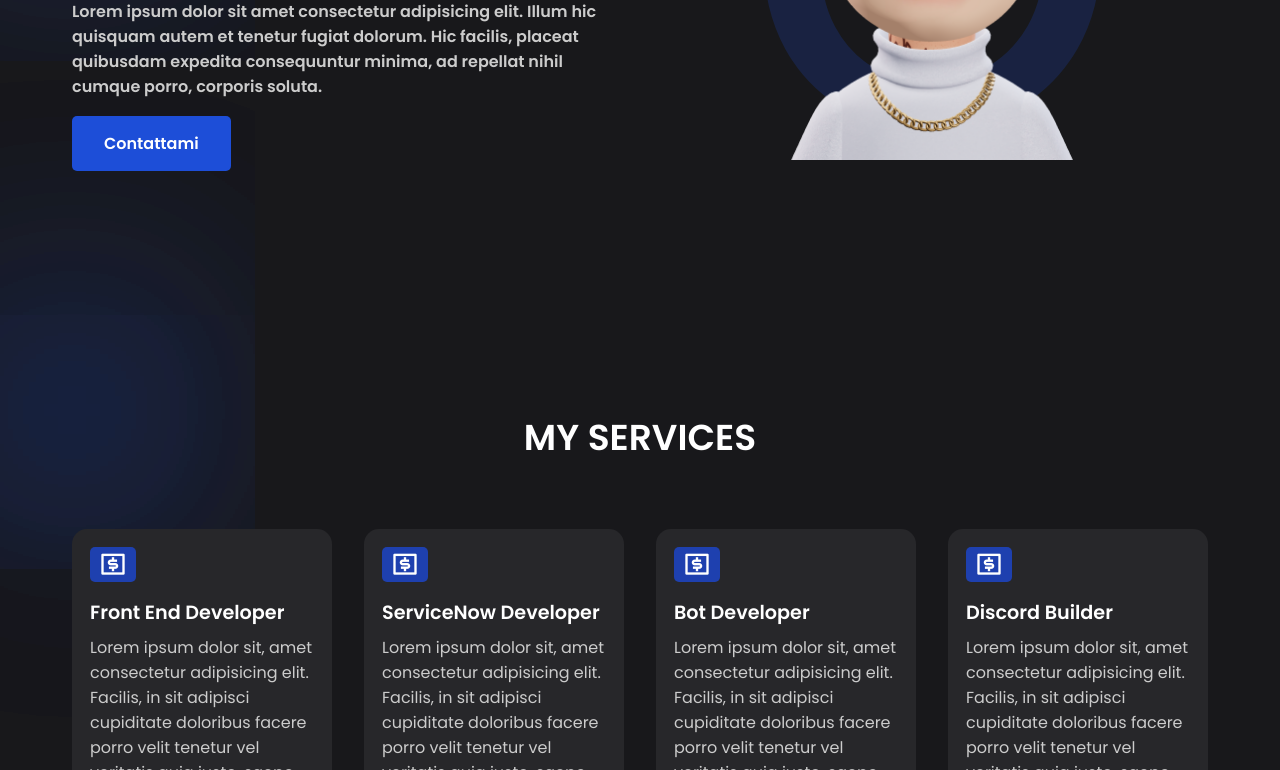
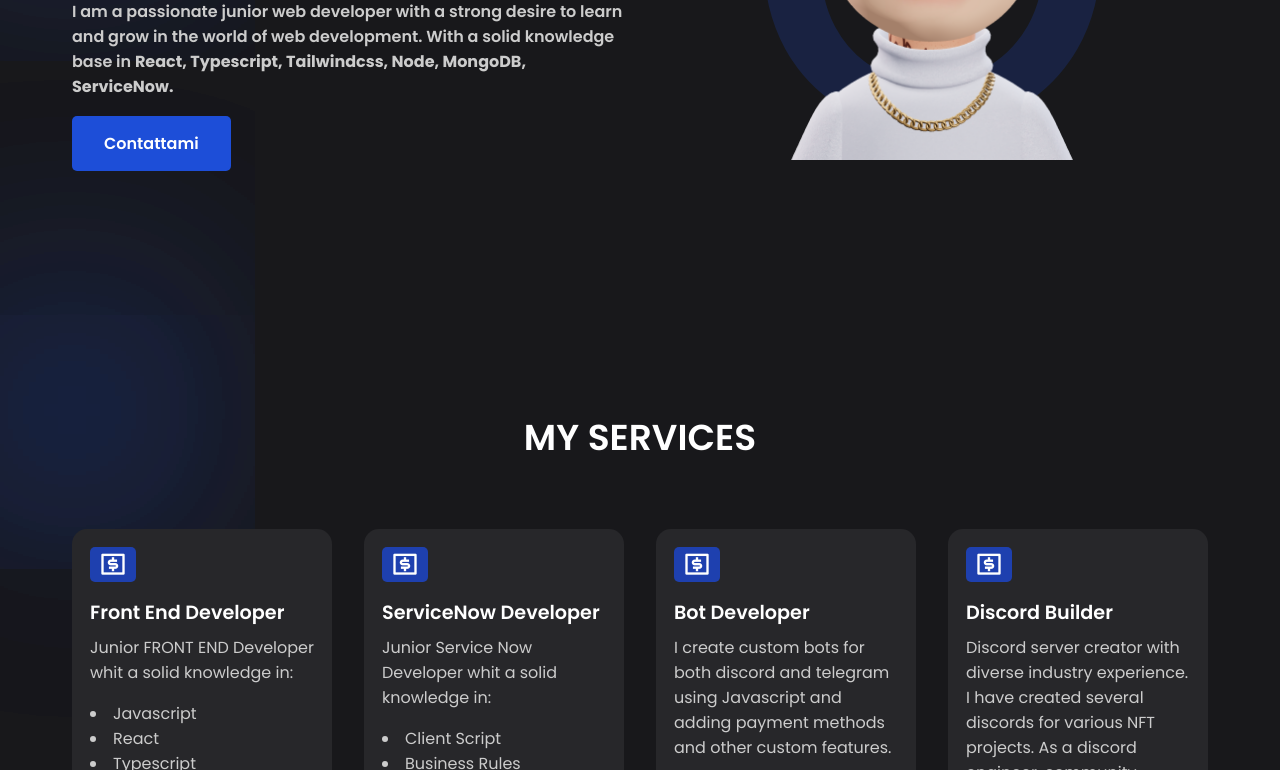
Before and after one commit to daveinthahood/dave.dev, a plain HTML site: page index.html in a window 1280 px wide. Shown: the part 448-1218 px from the top of the page. Drawn offline with nearby package versions, Linux system fonts and the light colour scheme.

Commit message:
fix bugs2

```diff
--- a/index.html
+++ b/index.html
@@ -27,7 +27,7 @@
             <span class="blur"></span>
             <h4> YOUR PERSONAL FRONT END DEVELOPER </h4>
             <H1> Hi, I'm <span> Dave </span>, Web Developer</H1>
-            <p> Lorem ipsum dolor sit amet consectetur adipisicing elit. Illum hic quisquam autem et tenetur fugiat dolorum. Hic facilis, placeat quibusdam expedita consequuntur minima, ad repellat nihil cumque porro, corporis soluta.</p>
+            <p> I am a passionate junior web developer with a strong desire to learn and grow in the world of web development. With a solid knowledge base in <strong> React, Typescript, Tailwindcss, Node, MongoDB, ServiceNow. </strong></p>
             <a href="https://t.me/whoisdave" class="btn-hire"> Contattami </a>
         </div>
 
@@ -49,7 +49,7 @@
                     <i class="ri-money-dollar-box-line"></i>
                 </span>
                 <h4> Front End Developer </h4>
-                <p> Lorem ipsum dolor sit, amet consectetur adipisicing elit. Facilis, in sit adipisci cupiditate doloribus facere porro velit tenetur vel veritatis quia iusto, saepe delectus magni expedita eum quibusdam corporis quae.</p>
+                <p> Junior FRONT END Developer whit a solid knowledge in:<li> Javascript </li> <li>React<li>Typescript</li> <li>Node</li> <li>Tailwindcss</li> <li>MongoDB</li> <li> ServiceNow</li></p>
                 <a href="https://www.fiverr.com/daveimup1996/develop-your-next-website"> Join Now <i class="ri-arrow-right-line"></i></a>
             </div>
 
@@ -58,7 +58,7 @@
                     <i class="ri-money-dollar-box-line"></i>
                 </span>
                 <h4> ServiceNow Developer </h4>
-                <p> Lorem ipsum dolor sit, amet consectetur adipisicing elit. Facilis, in sit adipisci cupiditate doloribus facere porro velit tenetur vel veritatis quia iusto, saepe delectus magni expedita eum quibusdam corporis quae.</p>
+                <p> Junior Service Now Developer whit a solid knowledge in:<li> Client Script </li> <li>Business Rules <li>Script Include </li> <li> ACL </li> <li>Users, Roles, Group </li> <li>UI POLICY</li> <li> UI ACTION </li></p>
                 <a href="https://t.me/whoisdave"> Join Now <i class="ri-arrow-right-line"></i></a>
             </div>
 
@@ -67,7 +67,7 @@
                     <i class="ri-money-dollar-box-line"></i>
                 </span>
                 <h4> Bot Developer </h4>
-                <p> Lorem ipsum dolor sit, amet consectetur adipisicing elit. Facilis, in sit adipisci cupiditate doloribus facere porro velit tenetur vel veritatis quia iusto, saepe delectus magni expedita eum quibusdam corporis quae.</p>
+                <p>I create custom bots for both discord and telegram using Javascript and adding payment methods and other custom features. </p>
                 <a href="https://www.fiverr.com/daveimup1996/create-your-telegram-bot"> Join Now <i class="ri-arrow-right-line"></i></a>
             </div>
 
@@ -76,7 +76,9 @@
                     <i class="ri-money-dollar-box-line"></i>
                 </span>
                 <h4> Discord Builder </h4>
-                <p> Lorem ipsum dolor sit, amet consectetur adipisicing elit. Facilis, in sit adipisci cupiditate doloribus facere porro velit tenetur vel veritatis quia iusto, saepe delectus magni expedita eum quibusdam corporis quae.</p>
+                <p> Discord server creator with diverse industry experience.
+                    I have created several discords for various NFT projects.
+                    As a discord engineer, community security and project brand identity is very important to me </p>
                 <a href="https://t.me/whoisdave"> Join Now <i class="ri-arrow-right-line"></i></a>
             </div>
         </div>
--- a/stule.css
+++ b/stule.css
@@ -5,6 +5,10 @@
     outline: none;
     border: none;
     box-sizing: border-box;
+}
+li{
+    color: #ccc;
+    margin-top: 0;
 }
 
 img{
@@ -173,6 +177,8 @@ section .header {
 
 .features .card {
     background-color: #27272a;
+    display: flex;
+    flex-direction: column;
     padding: 1rem;
     border: 2px solid transparent;
     border-radius: 15px;
```
